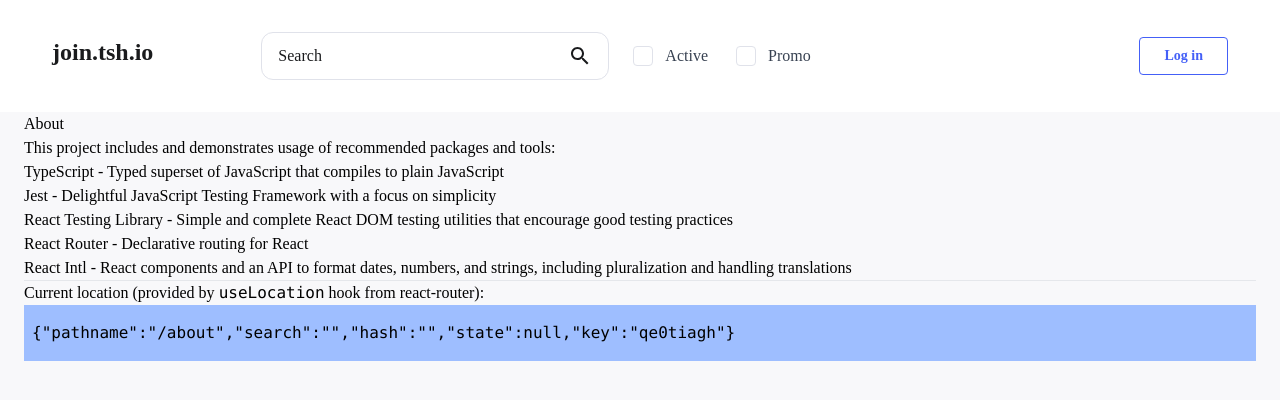
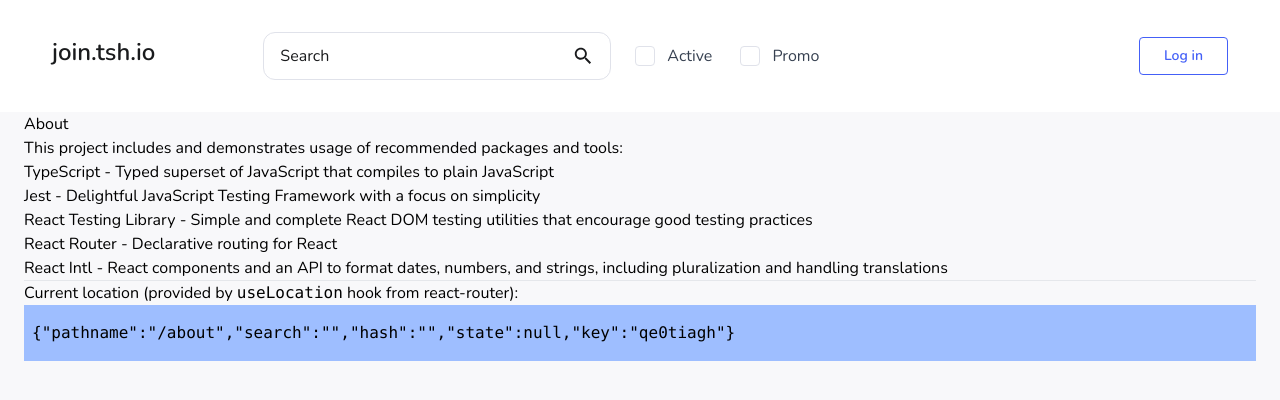
Before and after one commit to kamczill/tsh-recruitment-task, a React (Vite) app: page /about in a window 1280 px wide. Shown: the top 400 px of the page. Built offline with nearby package versions, Linux system fonts and the light colour scheme; no server answers.

Commit message:
style(SearchField): add style updates for SearchField component

```diff
--- a/src/assets/styles/main.css
+++ b/src/assets/styles/main.css
@@ -1,3 +1,5 @@
+@import url('https://fonts.googleapis.com/css2?family=Nunito:ital,wght@0,300;0,400;0,500;0,600;0,700;1,300;1,400;1,500;1,600&display=swap');
+
 @tailwind base;
 @tailwind components;
 @tailwind utilities;
@@ -12,7 +14,7 @@
 body {
   background-color: #f8f8fa;
   margin: 0;
-  font-family: 'Nunito';
+  font-family: 'Nunito', sans-serif;
   flex-grow: 1;
   -webkit-font-smoothing: antialiased;
   -moz-osx-font-smoothing: grayscale;
--- a/src/ui/searchField/SearchField.tsx
+++ b/src/ui/searchField/SearchField.tsx
@@ -22,6 +22,7 @@
       } else {
         value ? searchParams.set(key, value) : searchParams.delete(key);
       }
+      searchParams.delete('page');
       setSearchParams(searchParams);
     }, 500);
 
@@ -43,7 +44,7 @@
       <div className="max-h-[48px] flex justify-between items-center px-4  border border-lighterGray rounded-xl overflow-hidden lg:w-full lg:max-w-[348px]">
         <input
           placeholder="Search"
-          className="py-3 placeholder-almostBlack focus:outline-none"
+          className="py-3 w-full placeholder-almostBlack focus:outline-none"
           value={searchValue}
           onChange={handleChangeSearchValue}
         />
```
